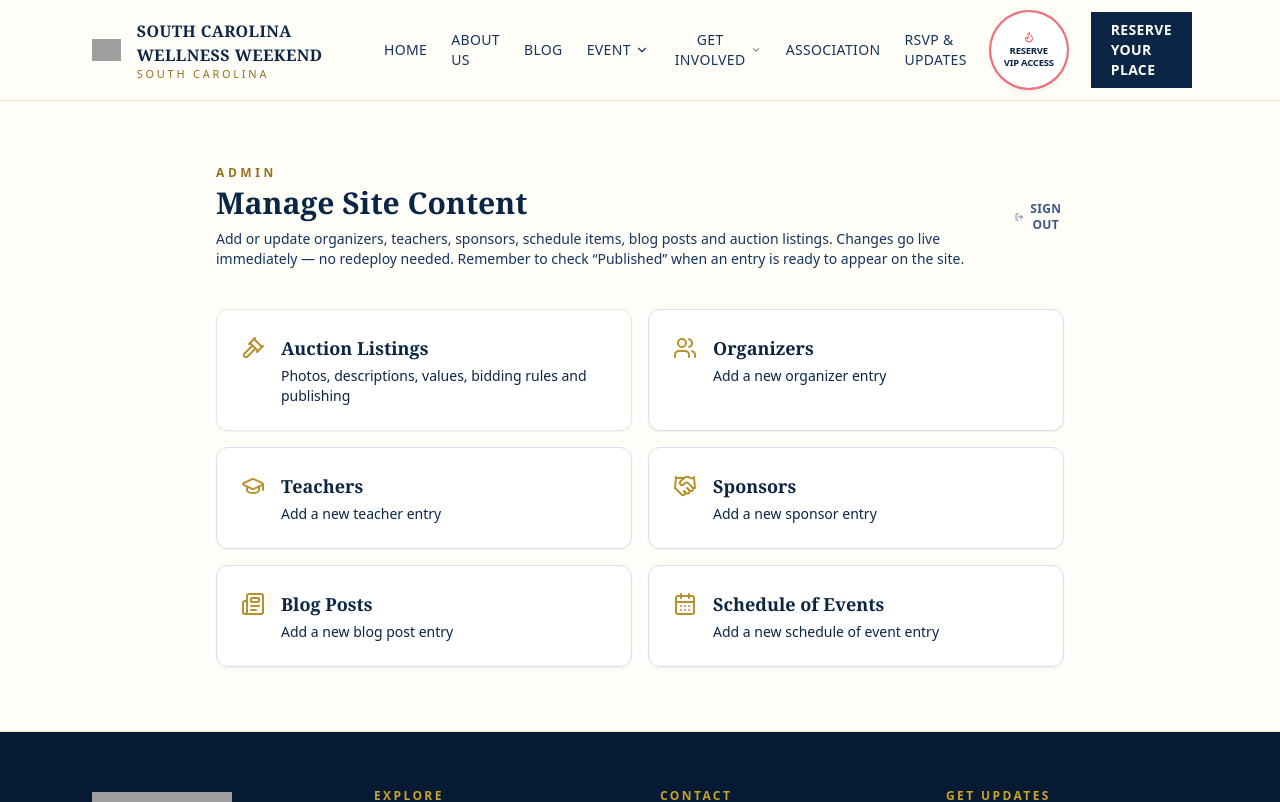
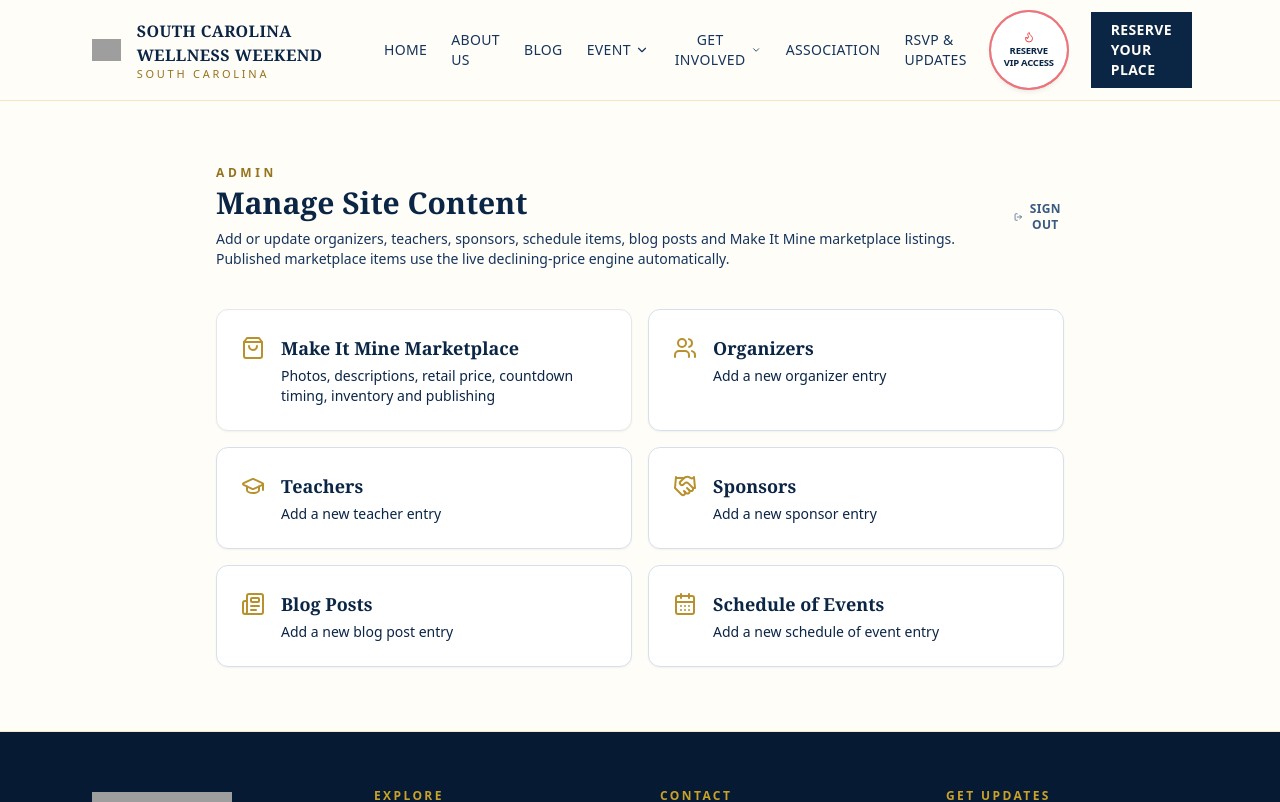
Before and after one commit to christopher776/world-wellness-weekend-sc, a Next.js app: page /admin in a window 1280 px wide. Shown: the top 802 px of the page. Built offline with nearby package versions, Linux system fonts and the light colour scheme; grey boxes are pictures that could not be loaded.

Commit message:
Replace auction admin with Make It Mine marketplace

```diff
--- a/app/admin/page.tsx
+++ b/app/admin/page.tsx
@@ -1,5 +1,5 @@
 import Link from "next/link";
-import { Users, GraduationCap, Handshake, CalendarDays, Newspaper, Gavel } from "lucide-react";
+import { Users, GraduationCap, Handshake, CalendarDays, Newspaper, ShoppingBag } from "lucide-react";
 import { CONTENT_TYPES } from "@/lib/cms-schema";
 import { SignOutButton } from "@/components/admin/sign-out-button";
 
@@ -16,39 +16,28 @@ export default function AdminDashboardPage() {
     <div className="mx-auto max-w-4xl px-6 py-16">
       <div className="flex items-center justify-between">
         <div>
-          <p className="mb-1 text-xs font-semibold uppercase tracking-[0.3em] text-gold-700">
-            Admin
-          </p>
+          <p className="mb-1 text-xs font-semibold uppercase tracking-[0.3em] text-gold-700">Admin</p>
           <h1 className="font-serif text-3xl font-bold text-navy-800">Manage Site Content</h1>
           <p className="mt-2 text-sm text-navy-600">
-            Add or update organizers, teachers, sponsors, schedule items, blog posts and auction listings. Changes
-            go live immediately — no redeploy needed. Remember to check &ldquo;Published&rdquo;
-            when an entry is ready to appear on the site.
+            Add or update organizers, teachers, sponsors, schedule items, blog posts and Make It Mine marketplace listings. Published marketplace items use the live declining-price engine automatically.
           </p>
         </div>
         <SignOutButton />
       </div>
 
       <div className="mt-10 grid grid-cols-1 gap-4 sm:grid-cols-2">
-        <Link
-          href="/admin/auction"
-          className="flex items-start gap-4 rounded-xl border border-gold-200 bg-white p-6 shadow-sm transition-colors hover:border-gold-400"
-        >
-          <Gavel className="mt-0.5 h-6 w-6 shrink-0 text-gold-600" />
+        <Link href="/admin/marketplace" className="flex items-start gap-4 rounded-xl border border-gold-200 bg-white p-6 shadow-sm transition-colors hover:border-gold-400">
+          <ShoppingBag className="mt-0.5 h-6 w-6 shrink-0 text-gold-600" />
           <div>
-            <p className="font-serif text-lg font-bold text-navy-800">Auction Listings</p>
-            <p className="mt-1 text-sm text-navy-500">Photos, descriptions, values, bidding rules and publishing</p>
+            <p className="font-serif text-lg font-bold text-navy-800">Make It Mine Marketplace</p>
+            <p className="mt-1 text-sm text-navy-500">Photos, descriptions, retail price, countdown timing, inventory and publishing</p>
           </div>
         </Link>
 
         {Object.values(CONTENT_TYPES).map((def) => {
           const Icon = icons[def.slug] ?? Users;
           return (
-            <Link
-              key={def.slug}
-              href={`/admin/${def.slug}`}
-              className="flex items-start gap-4 rounded-xl border border-navy-100 bg-white p-6 shadow-sm transition-colors hover:border-gold-300"
-            >
+            <Link key={def.slug} href={`/admin/${def.slug}`} className="flex items-start gap-4 rounded-xl border border-navy-100 bg-white p-6 shadow-sm transition-colors hover:border-gold-300">
               <Icon className="mt-0.5 h-6 w-6 shrink-0 text-gold-600" />
               <div>
                 <p className="font-serif text-lg font-bold text-navy-800">{def.label}</p>
```
